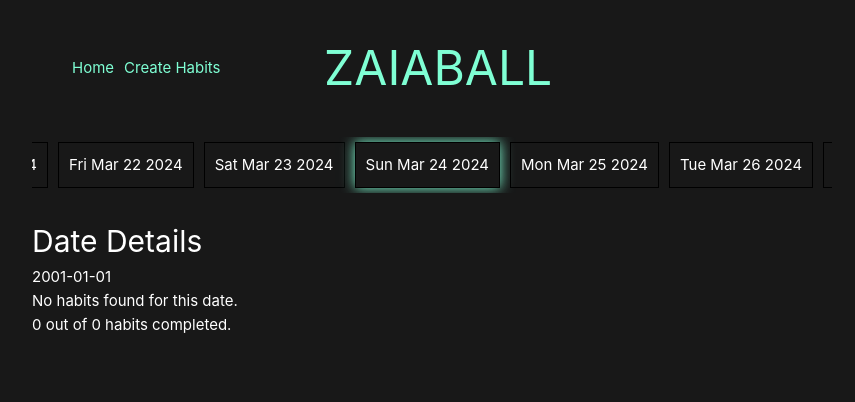
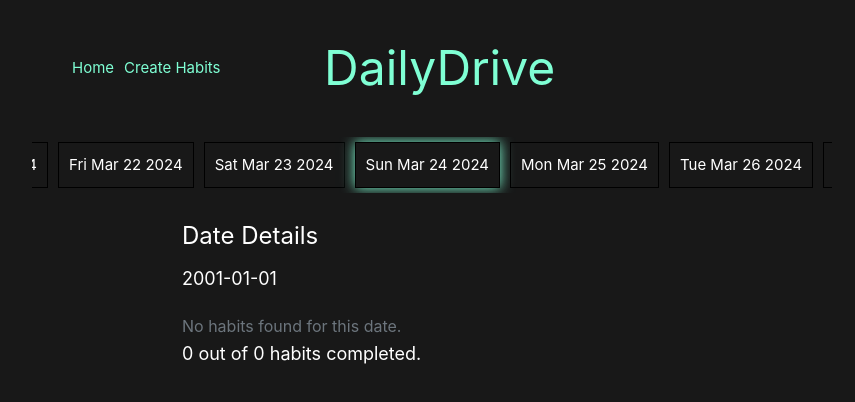
Before and after one commit to henriits/habit_tracker_vue, a Vue app in the folder habit-tracker/: page /date/1 in a window 1280 px wide. Shown: the top 402 px of the page, without its empty margins (208-1063 px from the left). Built offline with nearby package versions, Linux system fonts and the light colour scheme.

Commit message:
add style to detail view

```diff
--- a/habit-tracker/src/App.vue
+++ b/habit-tracker/src/App.vue
@@ -12,7 +12,7 @@ import DatesView from './components/DatesView.vue';
         <nav class="nav-bar">
             <RouterLink to="/">Home</RouterLink>
             <RouterLink to="/create_habits">Create Habits</RouterLink>
-            <h1 class="title">ZAIABALL</h1>
+            <h1 class="title">DailyDrive</h1>
         </nav>
         <div class="container">
             <DatesView></DatesView>
--- a/habit-tracker/src/components/DateDetailsView.vue
+++ b/habit-tracker/src/components/DateDetailsView.vue
@@ -1,18 +1,19 @@
 <template>
-    <div>
-        <h1>Date Details</h1>
-        <p>{{ formattedDate }}</p>
-        <ol v-if="habits.length > 0">
-            <li v-for="(habit, index) in habits" :key="index">
-                <label>
-                    <input type="checkbox" v-model="habit.completed" @change="updateHabit(index)">
-                    {{ habit.name }}
+    <div class="date-details">
+        <h1 class="section-heading">Date Details</h1>
+        <p class="formatted-date">{{ formattedDate }}</p>
+        <ol v-if="habits.length > 0" class="habit-list">
+            <li v-for="(habit, index) in habits" :key="index" class="habit-item">
+                <label class="habit-label">
+                    <input type="checkbox" v-model="habit.completed" @change="updateHabit(index)"
+                        class="habit-checkbox">
+                    <span>{{ habit.name }}</span>
                 </label>
-                <button @click="removeHabit(index)" type="button">Remove</button>
+                <button @click="removeHabit(index)" type="button" class="remove-button">Remove</button>
             </li>
         </ol>
-        <p v-else>No habits found for this date.</p>
-        <p>{{ completedHabitsCount }} out of {{ habits.length }} habits completed.</p>
+        <p v-else class="no-habits">No habits found for this date.</p>
+        <p class="habit-count">{{ completedHabitsCount }} out of {{ habits.length }} habits completed.</p>
     </div>
 </template>
 
@@ -84,3 +85,64 @@ export default {
     }
 };
 </script>
+
+<style scoped>
+.date-details {
+    max-width: 500px;
+    margin: 0 auto;
+}
+
+.section-heading {
+    font-size: 24px;
+    margin-bottom: 10px;
+}
+
+.formatted-date {
+    font-size: 18px;
+    margin-bottom: 20px;
+}
+
+.habit-list {
+    list-style-type: none;
+    padding: 0;
+}
+
+.habit-item {
+    display: flex;
+    align-items: center;
+    margin-bottom: 10px;
+}
+
+.habit-label {
+    flex-grow: 1;
+    display: flex;
+    align-items: center;
+}
+
+.habit-checkbox {
+    margin-right: 10px;
+}
+
+.remove-button {
+    background-color: #dc3545;
+    color: #fff;
+    border: none;
+    border-radius: 4px;
+    padding: 8px 12px;
+    font-size: 14px;
+    cursor: pointer;
+}
+
+.remove-button:hover {
+    background-color: #c82333;
+}
+
+.no-habits {
+    font-size: 16px;
+    color: #6c757d;
+}
+
+.habit-count {
+    font-size: 18px;
+}
+</style>
```
